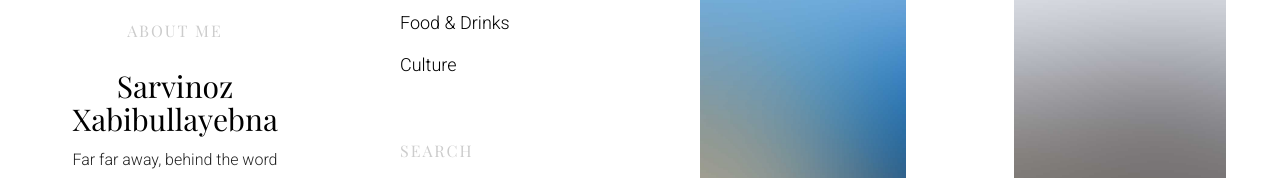
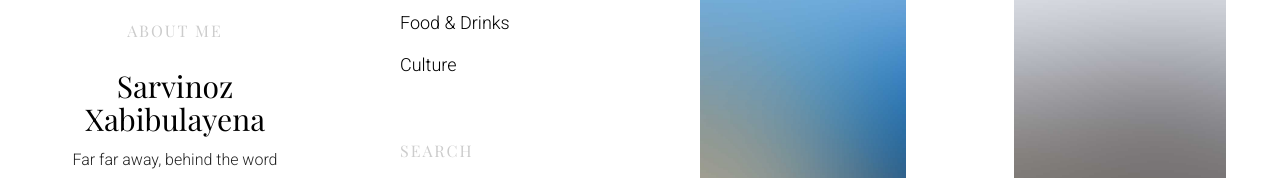
Before and after one commit to Xabibulayevna/magazine.uz, a plain HTML site: page index.html in a window 1280 px wide. Both pictures are taken after a click on the link 66 px from the left and 97 px from the top of the page. Shown: the part 238-416 px from the top of the page. Drawn offline with nearby package versions, Linux system fonts and the light colour scheme; files whose address does not match are found by name; a web font is replaced by a local one.

Commit message:
Update index.html

```diff
--- a/index.html
+++ b/index.html
@@ -68,7 +68,7 @@
 				<img src="images/person1.jpg" alt="Free HTML5 Bootstrap Template" class="img-responsive">
 			</figure>
 			<h3 class="heading">About Me</h3>
-			<h2>Sarvinoz Xabibullayebna</h2>
+			<h2>Sarvinoz Xabibulayena</h2>
 			<p>Far far away, behind the word mountains, far from the countries Vokalia and Consonantia, there live the blind texts. </p>
 			<ul class="fh5co-social">
 				<li><a href="#"><i class="icon-twitter"></i></a></li>
```
